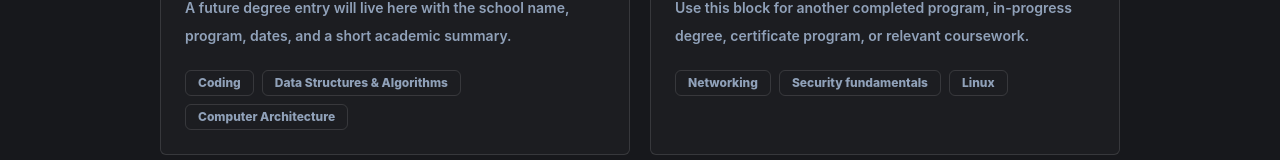
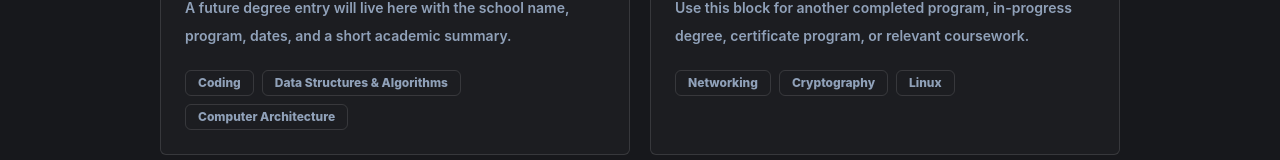
Before and after one commit to dboyza/portfolio-website, a React (Vite) app: page / in a window 1280 px wide. Shown: the part 3760-3920 px from the top of the page. Built offline with nearby package versions, Linux system fonts and the light colour scheme.

Commit message:
Update minor cryptography focus

```diff
--- a/src/data/portfolio.ts
+++ b/src/data/portfolio.ts
@@ -198,7 +198,7 @@ export const degrees: Degree[] = [
     timeframe: '2019-2023',
     description:
       'Use this block for another completed program, in-progress degree, certificate program, or relevant coursework.',
-    focusAreas: ['Networking', 'Security fundamentals', 'Linux'],
+    focusAreas: ['Networking', 'Cryptography', 'Linux'],
   },
 ];
 
```
